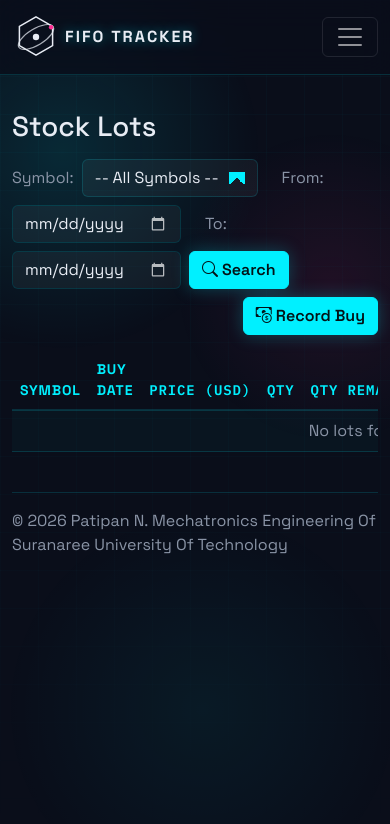
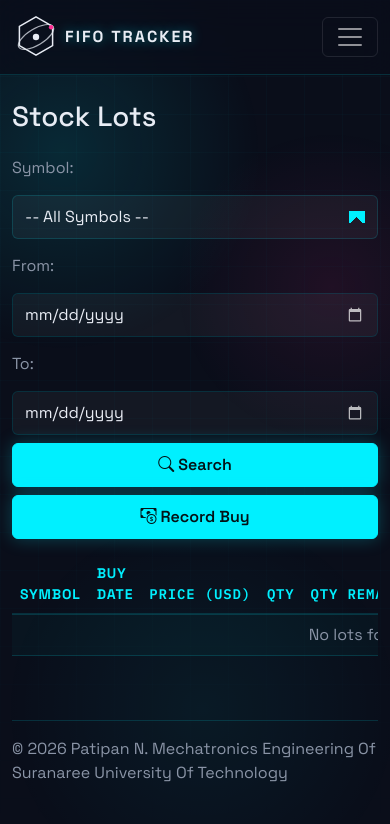
Before and after one commit to thestreets1412/stock-fifo-django, a Django app: page /lots/ in a window 390 px wide. Shown: the top 824 px of the page. Run offline with Django 5.2, Linux system fonts and the light colour scheme; the visitor is signed in with stand-in values (Sample User, id 1); data that the repository does not hold is empty.

Commit message:
fix: make filter bar responsive and search button native submit
The filter bar was col-auto all the way down, so on a phone it ran off the
side instead of stacking. Every column is now col-12 col-md-auto, and the
controls get a 44px minimum height. Bootstrap 5 has no responsive width
utility, so .w-md-auto is defined locally to let the buttons be full width
while stacked and intrinsic once the bar is a row.

The Search button was a type="button" with onclick="this.form.submit()",
which meant pressing Enter inside a date field did nothing. It is a real
submit button now, and the test asserts the behaviour rather than the
onclick string it used to be written against.

Layout offsets were split across two places that could drift: a 40px body
margin and an inline padding-top:70px on <main>, against a navbar that
actually measures 75px. Both are replaced by a --navbar-height token that
.page-main and scroll-padding-top share.

Verified at 375px: the page itself does not scroll horizontally, the wide
tables scroll inside .table-responsive, and every filter control is 44px.

Co-Authored-By: Claude Opus 5 <noreply@anthropic.com>

```diff
--- a/portfolio/static/portfolio/style.css
+++ b/portfolio/static/portfolio/style.css
@@ -16,6 +16,10 @@
      back as light-on-light widgets no stylesheet can reach. */
   color-scheme: dark;
 
+  /* Height of the fixed navbar. Content offset and anchor scrolling both key
+     off this, so they cannot drift apart. */
+  --navbar-height: 76px;
+
   --space-navy: #0a0e1a;
   --cyan: #00f0ff;
   --magenta: #ff2e93;
@@ -31,9 +35,34 @@
   width: 48px;
   height: 48px;
 }
+
+/* Clears the fixed navbar. Was an inline padding-top on <main>, which meant
+   the offset and the navbar's real height had no way to stay in sync. */
+.page-main {
+  padding-top: calc(var(--navbar-height) + var(--space-4));
+  padding-bottom: var(--space-4);
+}
+
+/* Touch targets. 44px is the smallest reliably tappable control. */
+.filter-bar .btn,
+.filter-bar .form-control,
+.filter-bar .form-select {
+  min-height: 44px;
+}
+
+/* Bootstrap 5 ships no responsive width utility, and the filter bar needs
+   full-width buttons while stacked but intrinsic width once it is a row. */
+@media (min-width: 768px) {
+  .w-md-auto {
+    width: auto !important;
+  }
+}
+html {
+  /* Keep anchored targets clear of the fixed navbar. */
+  scroll-padding-top: calc(var(--navbar-height) + var(--space-3));
+}
+
 body {
-  width: auto !important;
-  margin: 40px auto;
   font-family: var(--font-sans);
   color: var(--text);
   background-color: var(--space-navy);
--- a/portfolio/templates/portfolio/base.html
+++ b/portfolio/templates/portfolio/base.html
@@ -92,7 +92,7 @@
         </div>
       </div>
     </nav>
-    <main class="container" style="padding-top: 70px;">
+    <main class="container page-main">
       {% if messages %} {% for message in messages %}
       <div
         class="alert {{ message.tags }} alert-dismissible fade show"
--- a/portfolio/templates/portfolio/lot_list.html
+++ b/portfolio/templates/portfolio/lot_list.html
@@ -7,11 +7,11 @@
     <h1 class="mb-0">Stock Lots</h1>
 </div>
 
-<form method="get" class="row g-2 mb-3">
-    <div class="col-auto">
+<form method="get" class="row g-2 mb-3 filter-bar align-items-center">
+    <div class="col-12 col-md-auto">
         <label for="symbol" class="col-form-label">Symbol:</label>
     </div>
-    <div class="col-auto">
+    <div class="col-12 col-md-auto">
         <select name="symbol" id="symbol" class="form-select">
             <option value="">-- All Symbols --</option>
             {% for symbol in symbols %}
@@ -21,23 +21,23 @@
             {% endfor %}
         </select>
     </div>
-    <div class="col-auto">
-        <label for="date_from" class="col-form-label ps-3">From:</label>
+    <div class="col-12 col-md-auto">
+        <label for="date_from" class="col-form-label ps-md-3">From:</label>
     </div>
-    <div class="col-auto">
+    <div class="col-12 col-md-auto">
         <input type="date" name="date_from" id="date_from" class="form-control" value="{{ selected_date_from }}">
     </div>
-    <div class="col-auto">
-        <label for="date_to" class="col-form-label ps-3">To:</label>
+    <div class="col-12 col-md-auto">
+        <label for="date_to" class="col-form-label ps-md-3">To:</label>
     </div>
-    <div class="col-auto">
+    <div class="col-12 col-md-auto">
         <input type="date" name="date_to" id="date_to" class="form-control" value="{{ selected_date_to }}">
     </div>
-    <div class="col-auto gap-2">
-        <button type="button" class="btn btn-primary" onclick="this.form.submit()"><i class="bi bi-search me-1"></i>Search</button>
+    <div class="col-12 col-md-auto">
+        <button type="submit" class="btn btn-primary w-100 w-md-auto"><i class="bi bi-search me-1"></i>Search</button>
     </div>
-    <div class="col-auto ms-auto d-flex gap-2">
-        <button type="button" class="btn btn-primary" data-bs-toggle="modal" data-bs-target="#lotModal"><i class="bi bi-cash-coin me-1"></i>Record Buy</button>
+    <div class="col-12 col-md-auto ms-md-auto">
+        <button type="button" class="btn btn-primary w-100 w-md-auto" data-bs-toggle="modal" data-bs-target="#lotModal"><i class="bi bi-cash-coin me-1"></i>Record Buy</button>
     </div>
 </form>
 
--- a/portfolio/tests.py
+++ b/portfolio/tests.py
@@ -528,7 +528,9 @@ class LotListTemplateTests(TestCase):
         # symbol select no longer auto-submits on change (replaced by an explicit Search button)
         tag_end = content.index('>', symbol_select_start)
         self.assertNotIn('onchange="this.form.submit()"', content[symbol_select_start:tag_end])
-        self.assertIn('onclick="this.form.submit()"', content)
+        # a native submit button, so Enter from inside any filter field works too
+        self.assertIn('type="submit"', content)
+        self.assertNotIn('onclick="this.form.submit()"', content)
 
 
 class SaleListTemplateTests(TestCase):
```
Also changed, not shown: portfolio/templates/portfolio/sale_list.html (+13 -22 lines).
